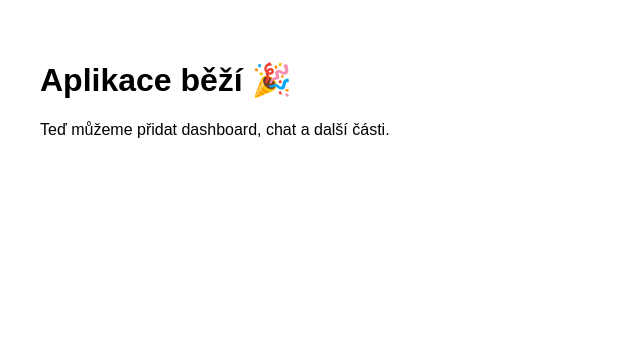
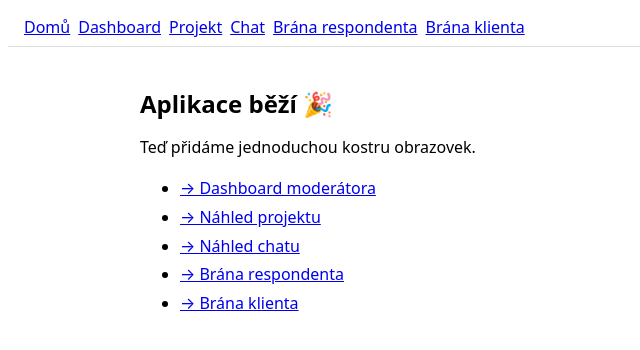
Before and after one commit to urszulaburgott-boop/research-chat, a Next.js app: page / in a window 1280 px wide. Shown: the top 350 px of the page, without its empty margins (0-640 px from the left). Built offline with nearby package versions, Linux system fonts and the light colour scheme.

Commit message:
Update index.js

```diff
--- a/pages/index.js
+++ b/pages/index.js
@@ -1,8 +1,19 @@
+import Link from "next/link";
+import Layout from "../components/Layout";
+
 export default function Home() {
   return (
-    <div style={{ padding: "2rem", fontFamily: "sans-serif" }}>
-      <h1>Aplikace běží 🎉</h1>
-      <p>Teď můžeme přidat dashboard, chat a další části.</p>
-    </div>
+    <Layout>
+      <h1 style={{ fontSize: 24, fontWeight: 700, marginBottom: 8 }}>Aplikace běží 🎉</h1>
+      <p>Teď přidáme jednoduchou kostru obrazovek.</p>
+
+      <ul style={{ marginTop: 16, lineHeight: 1.8 }}>
+        <li><Link href="/dashboard">→ Dashboard moderátora</Link></li>
+        <li><Link href="/project">→ Náhled projektu</Link></li>
+        <li><Link href="/chat">→ Náhled chatu</Link></li>
+        <li><Link href="/join?type=respondent">→ Brána respondenta</Link></li>
+        <li><Link href="/join?type=client">→ Brána klienta</Link></li>
+      </ul>
+    </Layout>
   );
 }
```
